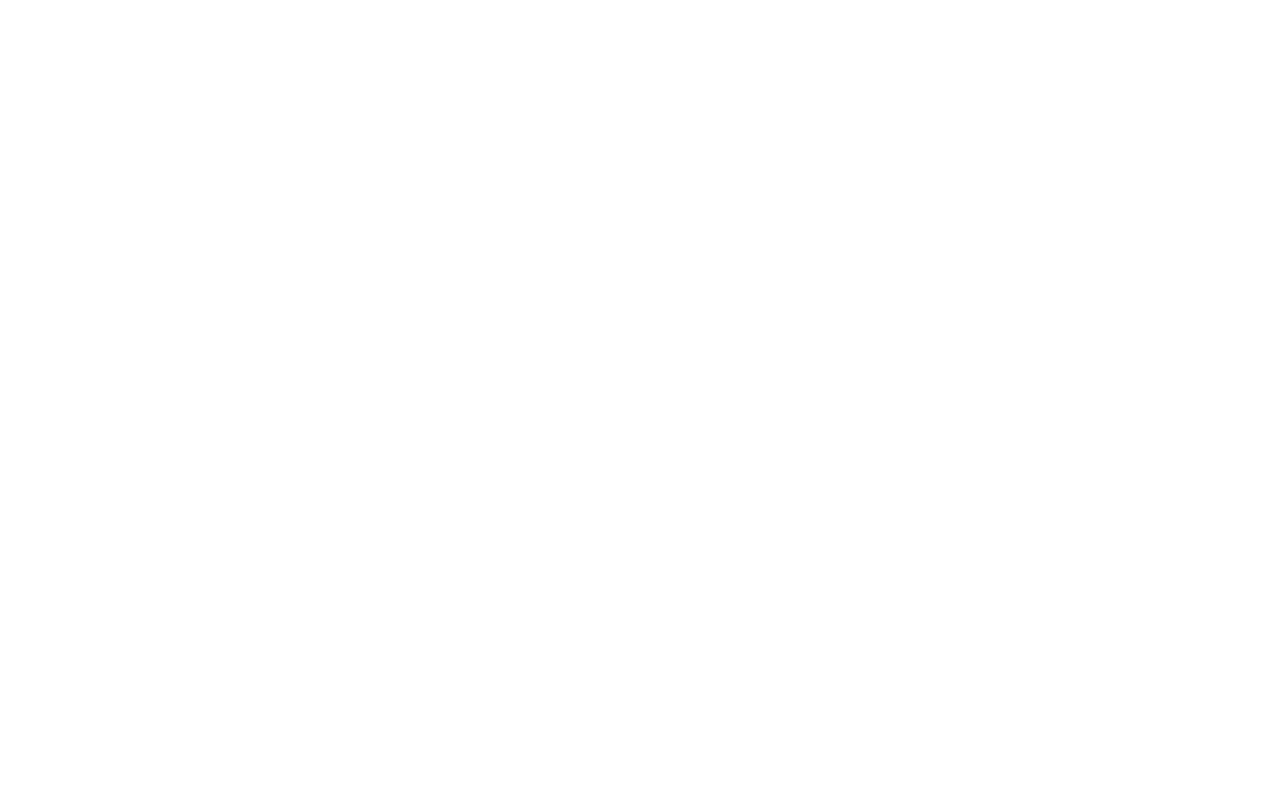
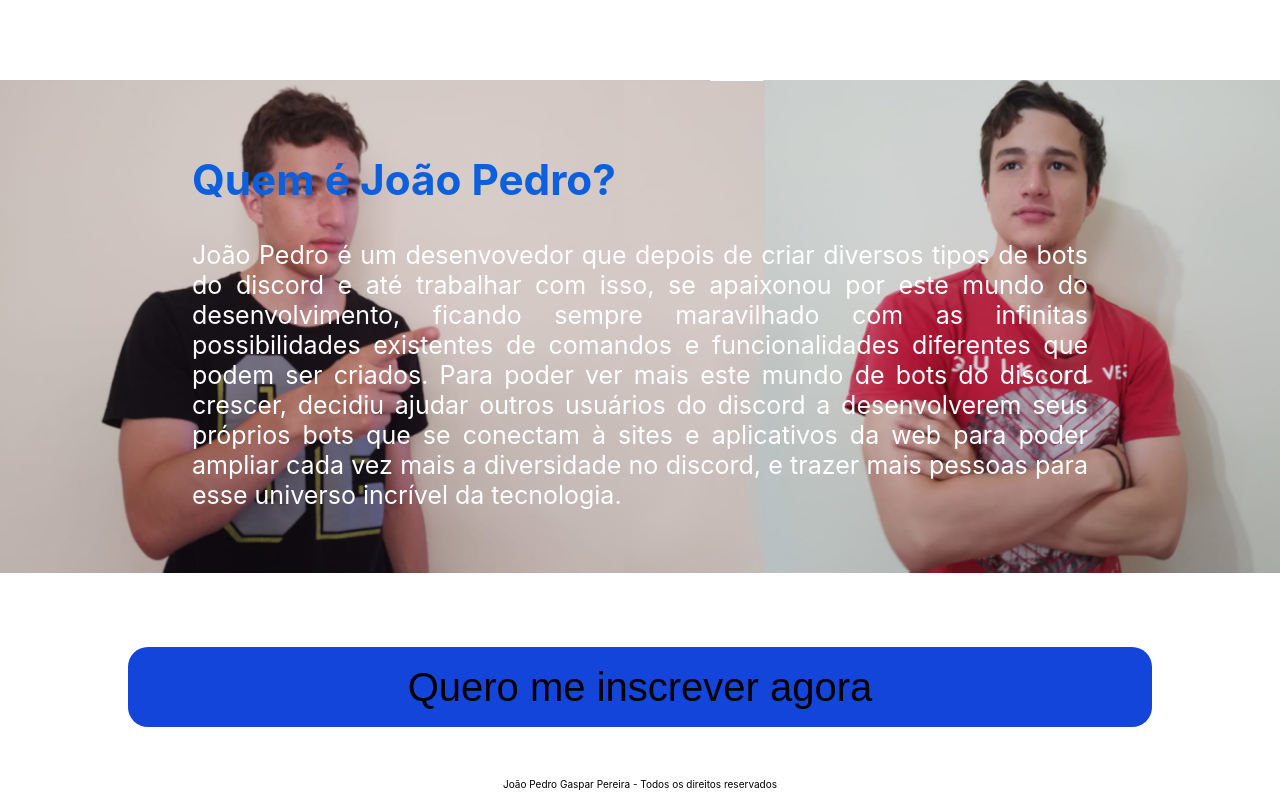
Before and after one commit to ppkat/Digital-Marketing-React-Launch-Site, a Next.js app: page /inscrever in a window 1280 px wide. Before the commit this address had no page. Shown: the part 1831-2631 px from the top of the page. Before the commit the page ends 800 px from the top, so only its background shows below. Built offline with nearby package versions, Linux system fonts and the light colour scheme.

Commit message:
smooth scroling button to final of main page

```diff
--- a/components/CTAButtonSession/index.jsx
+++ b/components/CTAButtonSession/index.jsx
@@ -1,10 +1,16 @@
 import { Container } from './styles'
 import CTAButton from '../../styles/CTAButton'
+import React, { useEffect, useLayoutEffect } from 'react'
 
 export default function CTAButtonSession() {
+
+    function handleClick() {
+        scroll({ top: 0, behavior: 'smooth' })
+    }
+
     return (
         <Container>
-            <CTAButton>Quero me inscrever agora</CTAButton>
+            <CTAButton onClick={handleClick}>Quero me inscrever agora</CTAButton>
         </Container>
     )
 }
--- a/components/Footer/styles.jsx
+++ b/components/Footer/styles.jsx
@@ -1,7 +1,7 @@
 import styled from 'styled-components'
 
 export const Container = styled.footer`
-    margin-top: 30px;
+    margin-top: 4%;
     font-size: 10px;
     text-align: center;
 `
--- a/pages/index.js
+++ b/pages/index.js
@@ -5,7 +5,7 @@ export default function homePage() {
   useEffect(() => {
     const { pathname } = Router;
     if (pathname === "/") {
-      Router.push("/inscricao");
+      Router.push("/inscrever");
     }
   }, []);
 }
```
Also changed, not shown: pages/inscrever.jsx (renamed from pages/inscricao.jsx).
